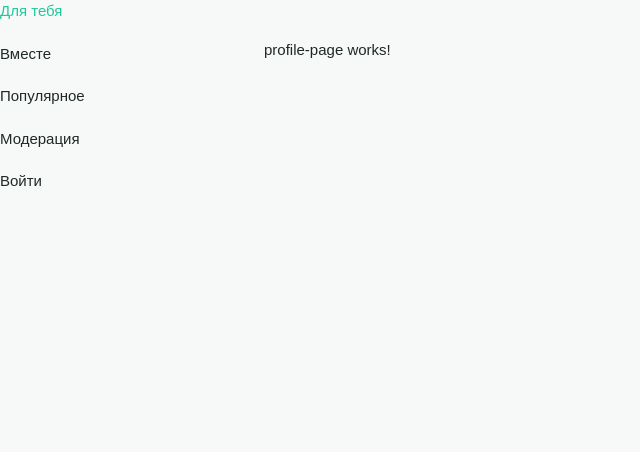
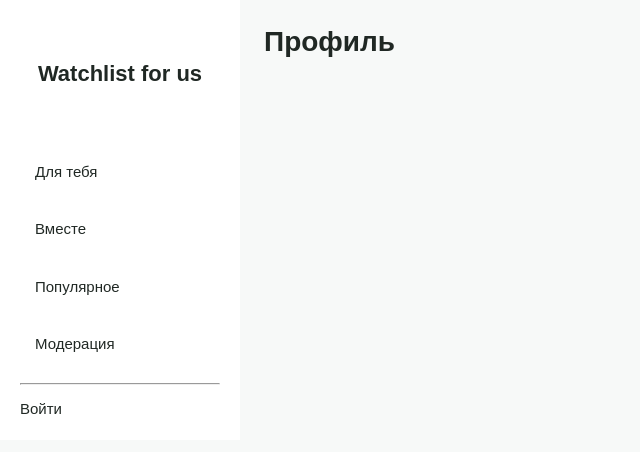
Before and after one commit to vvlaads/watchlist-for-us, an Angular app in the folder frontend/: page /users/1 in a window 1280 px wide. Shown: the top 452 px of the page, without its empty margins (0-640 px from the left). Built offline with nearby package versions, Linux system fonts and the light colour scheme; no server answers.

Commit message:
style: template for profile page, template for navigation panel

```diff
--- a/frontend/src/app/navigation/navigation.html
+++ b/frontend/src/app/navigation/navigation.html
@@ -1,24 +1,39 @@
 <div class="navigation">
+    <div class="navigation-logo">
+        <h2>
+            Watchlist for us
+        </h2>
+    </div>
+
     <nav class="navigation-container">
-        <a routerLink="/" routerLinkActive="active" [routerLinkActiveOptions]="{ exact: true }">
-            Для тебя
+        <a routerLink="/" routerLinkActive="active" [routerLinkActiveOptions]="{ exact: true }"
+            class="navigation--link">
+            <span></span>
+            <span>
+                Для тебя
+            </span>
         </a>
 
-        <a routerLink="/together" routerLinkActive="active">
+        <a routerLink="/together" routerLinkActive="active" class="navigation--link">
             Вместе
         </a>
 
-        <a routerLink="/popular" routerLinkActive="active">
+        <a routerLink="/popular" routerLinkActive="active" class="navigation--link">
             Популярное
         </a>
 
-        <a routerLink="/moder" routerLinkActive="active">
+        <a routerLink="/moder" routerLinkActive="active" class="navigation--link">
             Модерация
         </a>
 
+        <hr>
+
         <div class="navigation-footer">
             @if (authService.currentUser(); as user) {
-            <a [routerLink]="['/users/', user.uuid]" routerLinkActive="active">
+            <a [routerLink]="`/users/${user.uuid}/friends`" routerLinkActive="active" class="navigation--link">
+                Друзья
+            </a>
+            <a [routerLink]="['/users/', user.uuid]" routerLinkActive="active" class="navigation--link">
                 {{ user.username }}
             </a>
             } @else {
--- a/frontend/src/app/navigation/navigation.scss
+++ b/frontend/src/app/navigation/navigation.scss
@@ -1,9 +1,36 @@
 .navigation {
-    background-color: var(--color-background);
+    background-color: var(--color-surface);
+    padding: 20px 20px;
+
+    &-logo {
+        display: flex;
+        justify-content: center;
+        margin-top: 40px;
+        margin-bottom: 40px;
+    }
 
     &-container {
         display: flex;
         flex-direction: column;
-        gap: 20px;
+        gap: 5px;
+    }
+
+    &--link {
+        padding: 15px;
+        border-radius: 10px;
+
+        &:hover {
+            background-color: var(--color-surface-hover);
+        }
+
+        &-active {
+            background-color: var(--color-primary);
+        }
     }
 }
+
+hr {
+    color: var(--color-border);
+    width: 100%;
+    height: 2px;
+}
--- a/frontend/src/app/pages/profile-page/profile-page.html
+++ b/frontend/src/app/pages/profile-page/profile-page.html
@@ -1 +1,2 @@
-<p>profile-page works!</p>
+<h1>Профиль</h1>
+<p>{{user?.username}}</p>
--- a/frontend/src/app/pages/profile-page/profile-page.ts
+++ b/frontend/src/app/pages/profile-page/profile-page.ts
@@ -1,4 +1,6 @@
-import { Component } from '@angular/core';
+import { Component, OnInit } from '@angular/core';
+import { AuthService } from '../../services/auth-service';
+import { User } from '../../interfaces/User';
 
 @Component({
   imports: [],
@@ -6,4 +8,12 @@ import { Component } from '@angular/core';
   styleUrl: './profile-page.scss',
   templateUrl: './profile-page.html',
 })
-export class ProfilePage {}
+export class ProfilePage implements OnInit {
+  constructor(private authService: AuthService) { }
+
+  public user: User | null = null;
+
+  ngOnInit(): void {
+    this.user = this.authService.currentUser();
+  }
+}
--- a/frontend/src/styles.scss
+++ b/frontend/src/styles.scss
@@ -1,39 +1,20 @@
 :root {
-    /* Основные цвета */
     --color-primary: #5dffce;
     --color-primary-hover: #42eabb;
     --color-primary-dark: #20c99b;
 
-    /* Фон и поверхности */
     --color-background: #f7f9f8;
     --color-surface: #ffffff;
     --color-surface-hover: #f0f5f3;
 
-    /* Текст */
     --color-text: #202824;
     --color-text-secondary: #78827d;
     --color-text-muted: #a0aaa5;
 
-    /* Границы */
     --color-border: #e5ebe8;
-    --color-border-focus: var(--color-primary-dark);
 
-    /* Состояния */
     --color-error: #e05252;
     --color-success: #20a879;
-
-    /* Размеры */
-    --sidebar-width: 240px;
-    --content-padding: 28px;
-
-    /* Скругления */
-    --radius-small: 6px;
-    --radius-medium: 10px;
-    --radius-large: 16px;
-
-    /* Тени */
-    --shadow-small: 0 2px 8px rgb(0 0 0 / 5%);
-    --shadow-medium: 0 4px 16px rgb(0 0 0 / 8%);
 }
 
 * {
@@ -50,8 +31,6 @@ body {
     font-size: 15px;
     line-height: 1.5;
 }
-
-/* Заголовки */
 
 h1,
 h2,
@@ -74,8 +53,6 @@ h3 {
     font-size: 18px;
 }
 
-/* Ссылки */
-
 a {
     color: inherit;
     text-decoration: none;
@@ -84,8 +61,6 @@ a {
 a:hover {
     color: var(--color-primary-dark);
 }
-
-/* Кнопки */
 
 button {
     border: none;
@@ -111,8 +86,6 @@ button:disabled {
     opacity: 0.5;
     cursor: not-allowed;
 }
-
-/* Поля ввода */
 
 input,
 textarea,
@@ -140,15 +113,6 @@ textarea::placeholder {
     color: var(--color-text-muted);
 }
 
-/* Изображения */
-
 img {
     max-width: 100%;
 }
-
-/* Выделение текста */
-
-::selection {
-    background: var(--color-primary);
-    color: var(--color-text);
-}
```
Also changed, not shown: 1 other file (tests, documents, lock files or other folders).
